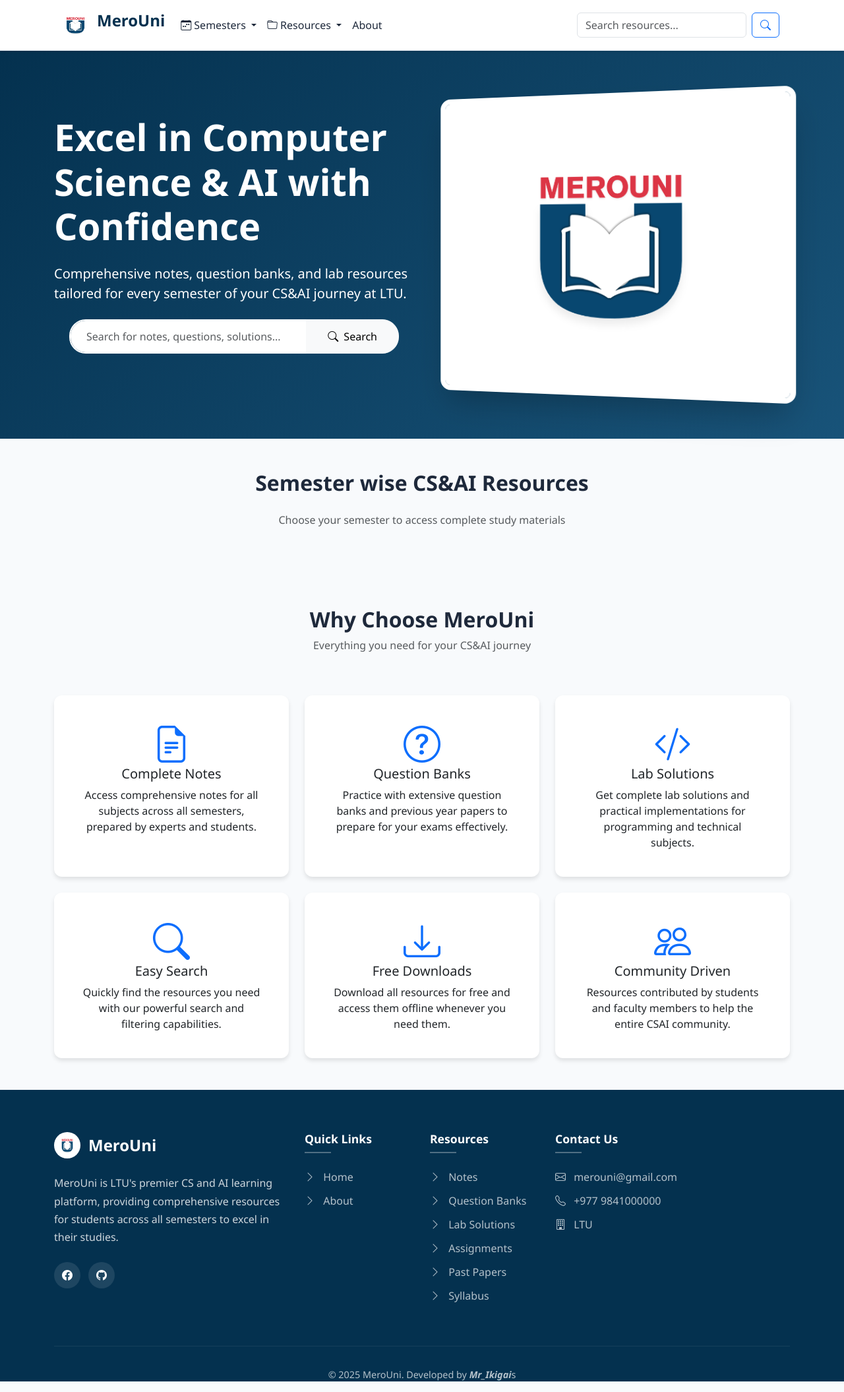
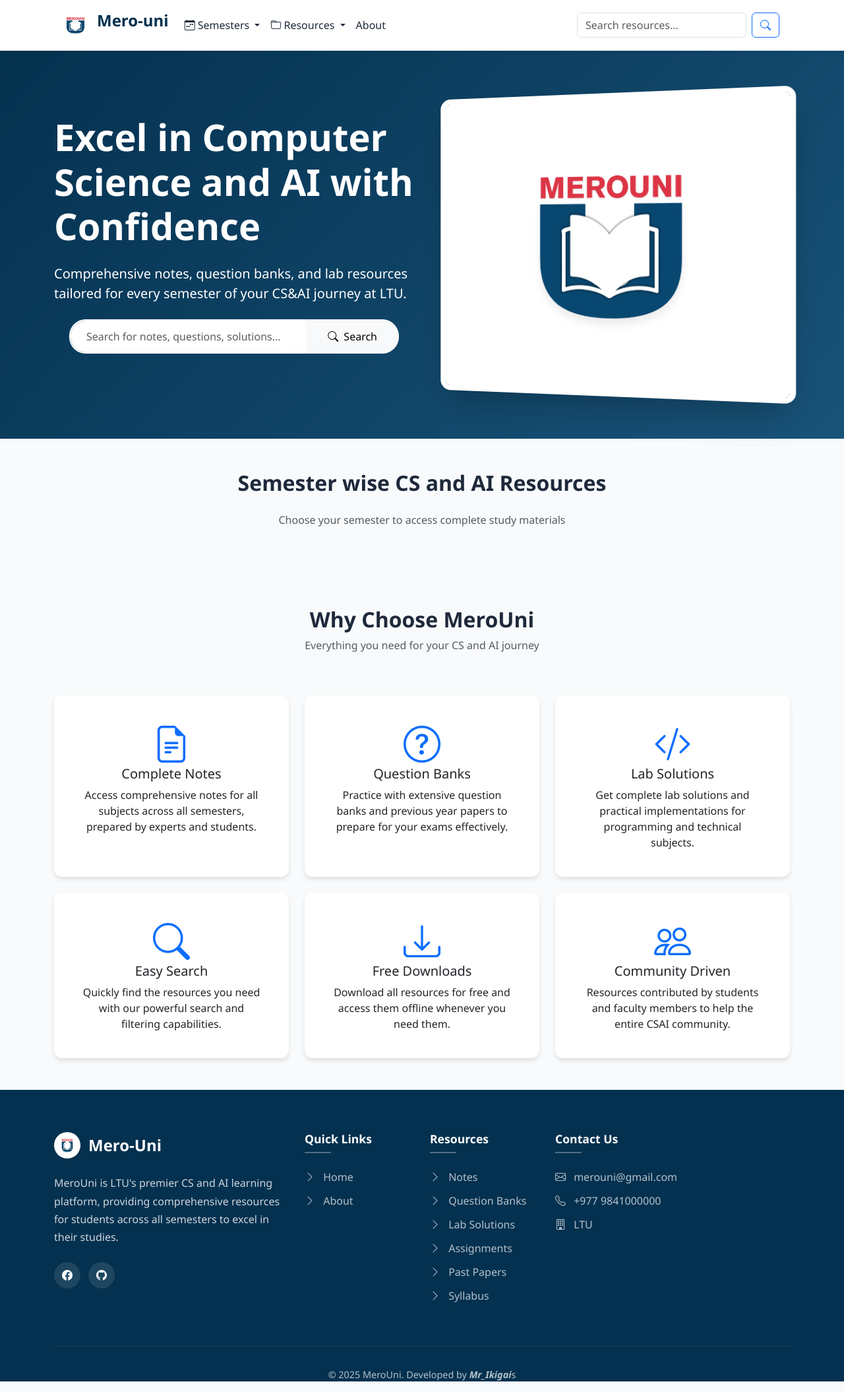
Before and after one commit to Adarsh-5harma/mero-uni, a Django app: page / in a window 1280 px wide. Shown: the whole page at 66% size. Run offline with Django 5.2, Linux system fonts and the light colour scheme; data that the repository does not hold is empty.

Commit message:
update 11/15 after project defense fet: sem upto 8

```diff
--- a/resources/models.py
+++ b/resources/models.py
@@ -4,7 +4,9 @@ from django.urls import reverse
 from django.utils import timezone, translation
 
 class Semester(models.Model):
-    number = models.IntegerField(unique=True)
+    number = models.IntegerField(unique=True,
+                                 choices=[(i, f"Semester {i}") for i in range(1, 9)]
+                                 )
     name = models.CharField(max_length=50)
     description = models.TextField(blank=True)
 
--- a/templates/base/base.html
+++ b/templates/base/base.html
@@ -4,7 +4,7 @@
 <head>
     <meta charset="UTF-8">
     <meta name="viewport" content="width=device-width, initial-scale=1.0">
-    <title>{% block title %}CSIT Resources{% endblock %}</title>
+    <title>{% block title %}CSAI Resources{% endblock %}</title>
 
     <!-- Bootstrap CSS -->
     <link href="https://cdn.jsdelivr.net/npm/bootstrap@5.3.0/dist/css/bootstrap.min.css" rel="stylesheet">
@@ -294,11 +294,12 @@
     {% block extra_css %}{% endblock %}
 </head>
 <body>
+
     <!-- Navigation -->
     <nav class="navbar navbar-expand-lg navbar-light">
         <div class="container">
             <a class="navbar-brand" href="{% url 'home' %}">
-                <img src="{% static 'Merouni-Logo.png' %}" width="65" height="50" class="d-inline-block align-top rounded-circle" loading="lazy">MeroUni
+                <img src="{% static 'Merouni-Logo.png' %}" width="65" height="50" class="d-inline-block align-top rounded-circle" loading="lazy">Mero-uni
             </a>
 
             <button class="navbar-toggler" type="button" data-bs-toggle="collapse" data-bs-target="#navbarNav">
@@ -355,11 +356,12 @@
     <footer class="footer">
         <div class="container footer-content">
             <div class="row">
+
                 <!-- Logo and About -->
                 <div class="col-lg-4 mb-5 mb-lg-0">
                     <div class="footer-logo">
                         <img src="{% static 'Merouni-Logo.png' %}" alt="MeroUni Logo" class="rounded-circle" loading="lazy">
-                        <span class="footer-logo-text">MeroUni</span>
+                        <span class="footer-logo-text">Mero-Uni</span>
                     </div>
                     <p class="footer-about">
                         MeroUni is LTU's premier CS and AI learning platform, providing comprehensive resources for students across all semesters to excel in their studies.
@@ -374,6 +376,7 @@
                     </div>
                 </div>
 
+
                 <!-- Quick Links -->
                 <div class="col-lg-2 col-md-4 mb-4 mb-md-0">
                     <h4 class="footer-heading">Quick Links</h4>
@@ -382,6 +385,7 @@
                         <li><a href="{% url 'about' %}"><i class="bi bi-chevron-right"></i> About</a></li>
                     </ul>
                 </div>
+
 
                 <!-- Resources -->
                 <div class="col-lg-2 col-md-4 mb-4 mb-md-0">
@@ -397,6 +401,7 @@
                     </ul>
                 </div>
 
+
                 <!-- Contact Us -->
                 <div class="col-lg-4 col-md-4">
                     <h4 class="footer-heading">Contact Us</h4>
@@ -408,6 +413,7 @@
                 </div>
             </div>
 
+
             <!-- Footer Bottom -->
             <div class="footer-bottom">
                 <p>&copy; 2025 MeroUni. Developed by <a href="https://github.com/Adarsh-5harma"><b><i>Mr_Ikigai</i></b>s</a></p>
@@ -415,6 +421,7 @@
         </div>
     </footer>
 
+
     <!-- Bootstrap JS -->
     <script src="https://cdn.jsdelivr.net/npm/bootstrap@5.3.0/dist/js/bootstrap.bundle.min.js"></script>
     {% block extra_js %}{% endblock %}
--- a/templates/resources/home.html
+++ b/templates/resources/home.html
@@ -4,12 +4,14 @@
 {% block title %}Home - MeroUni Resources{% endblock %}
 
 {% block content %}
+
 <!-- Hero Section -->
+
 <section class="hero-section">
     <div class="container">
         <div class="row align-items-center hero-content">
             <div class="col-lg-6 hero-text">
-                <h1 class="display-4 fw-bold mb-4">Excel in Computer Science & AI with Confidence</h1>
+                <h1 class="display-4 fw-bold mb-4">Excel in Computer Science and AI with Confidence</h1>
                 <p class="lead mb-4">Comprehensive notes, question banks, and lab resources tailored for every semester of your CS&AI journey at LTU.</p>
 
                 <!-- Search Form -->
@@ -35,7 +37,7 @@
 <section class="container">
     <div class="row mb-5">
         <div class="col-12 text-center">
-            <h2 class="fw-bold mb-4">Semester wise CS&AI Resources</h2>
+            <h2 class="fw-bold mb-4">Semester wise CS and AI Resources</h2>
             <p class="text-muted mb-5">Choose your semester to access complete study materials</p>
         </div>
     </div>
@@ -63,7 +65,7 @@
     <div class="row">
         <div class="col-12 text-center mb-5">
             <h2 class="fw-bold">Why Choose MeroUni</h2>
-            <p class="text-muted">Everything you need for your CS&AI journey</p>
+            <p class="text-muted">Everything you need for your CS and AI journey</p>
         </div>
     </div>
 
@@ -127,6 +129,8 @@
                 </div>
             </div>
         </div>
+
+
     </div>
 </section>
 
```
Also changed, not shown: 4 other files.
